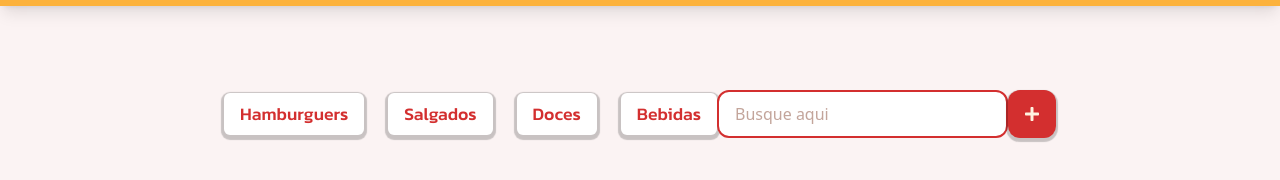
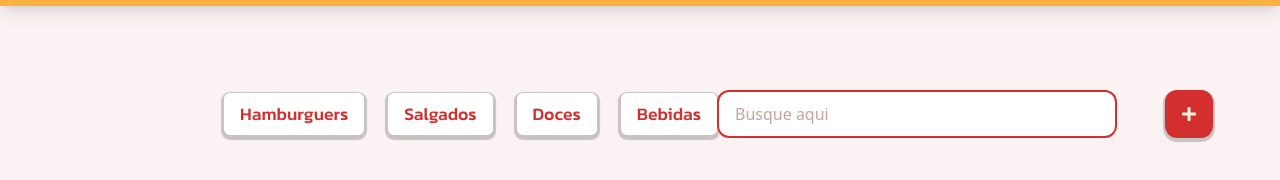
Before and after one commit to EmanuODev/Pitija-Lanches, a React (Vite) app in the folder frontend/: page /inicio in a window 1280 px wide. Shown: the part 122-302 px from the top of the page. Built offline with nearby package versions, Linux system fonts and the light colour scheme; no server answers; a web font is replaced by a local one; what @designbycode/tailwindcss-text-shadow would draw is missing.

Commit message:
Style: Joined the button to product register with the search input

```diff
--- a/frontend/src/components/nav_bar.tsx
+++ b/frontend/src/components/nav_bar.tsx
@@ -36,11 +36,16 @@ export function NavBar ( props: NavBarProps ) {
                 <Filter setFilterOptions={props.setFilterOptions} filterOptions={props.filterOptions}></Filter>
             </div>
 
-            <input type="search" onChange={(e) => {props.handleSearch(e.target.value)}} className="h-12 mt-5 w-[25rem] px-4 rounded-xl outline-none border-2 border-[#D32F2F] placeholder:text-[#884c38] text-[#884c38] placeholder:text-opacity-50" placeholder="Busque aqui"/>
+            <div className="flex items-center gap-12">
 
-            <div className="flex items-center gap-10 mt-5">
-                <Tooltip title="Cadastrar produto" arrow><button onClick={() => navigate('/cadastrar-produto')} className="h-12 w-12 bg-[#D32F2F] rounded-xl flex items-center justify-center shadow-[0px_2px_1px_2px_rgba(0,0,0,0.2)]"><FaPlus className="text-[#FFF3E0]"/></button></Tooltip>
+                <input type="search" onChange={(e) => {props.handleSearch(e.target.value)}} className="h-12 mt-5 w-[25rem] px-4 rounded-xl outline-none border-2 border-[#D32F2F] placeholder:text-[#884c38] text-[#884c38] placeholder:text-opacity-50" placeholder="Busque aqui"/>
+
+                <div className="flex items-center gap-10 mt-5">
+                    <Tooltip title="Cadastrar produto" arrow><button onClick={() => navigate('/cadastrar-produto')} className="h-12 w-12 bg-[#D32F2F] rounded-xl flex items-center justify-center shadow-[0px_2px_1px_2px_rgba(0,0,0,0.2)]"><FaPlus className="text-[#FFF3E0]"/></button></Tooltip>
+                </div>
+
             </div>
+
 
         </div>
     )
```
